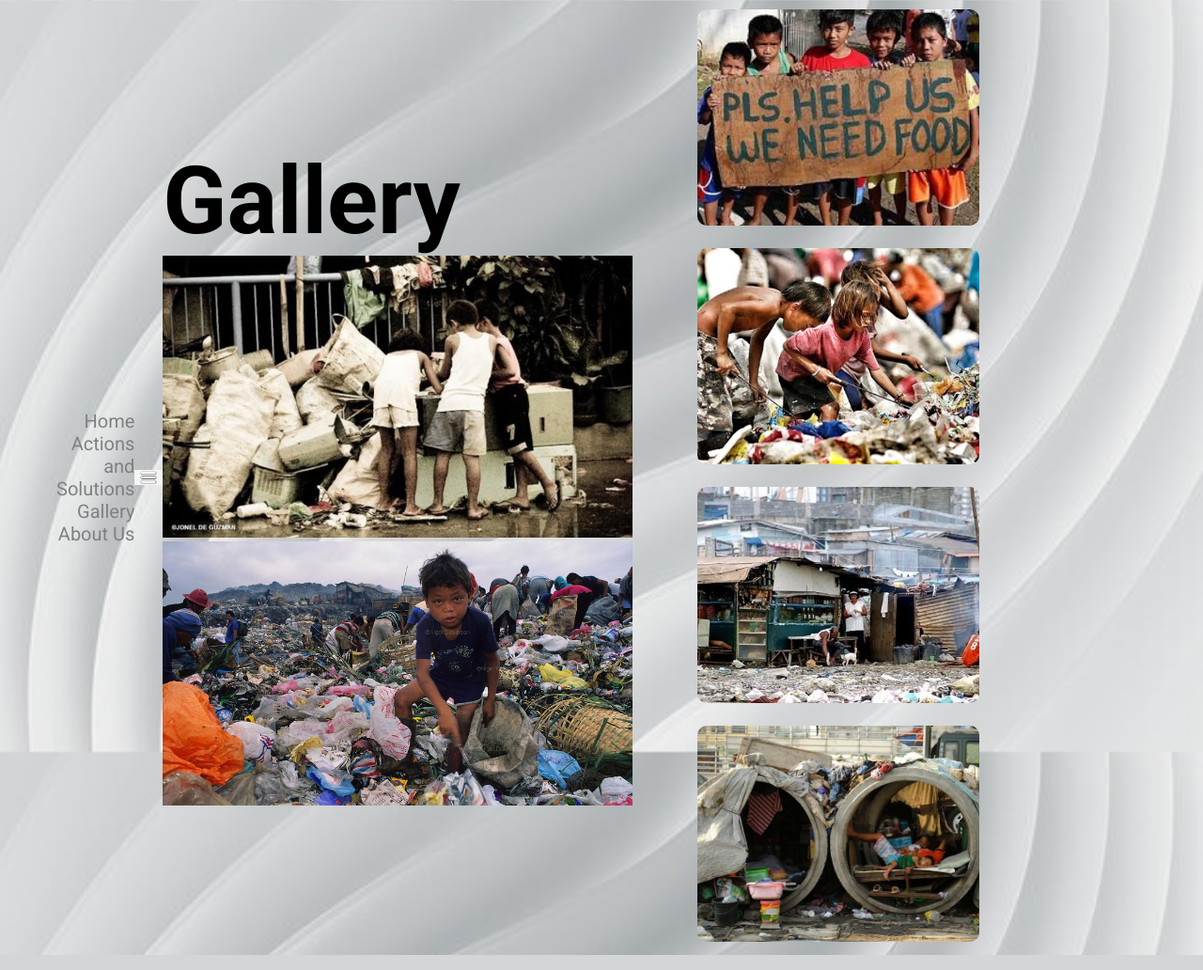
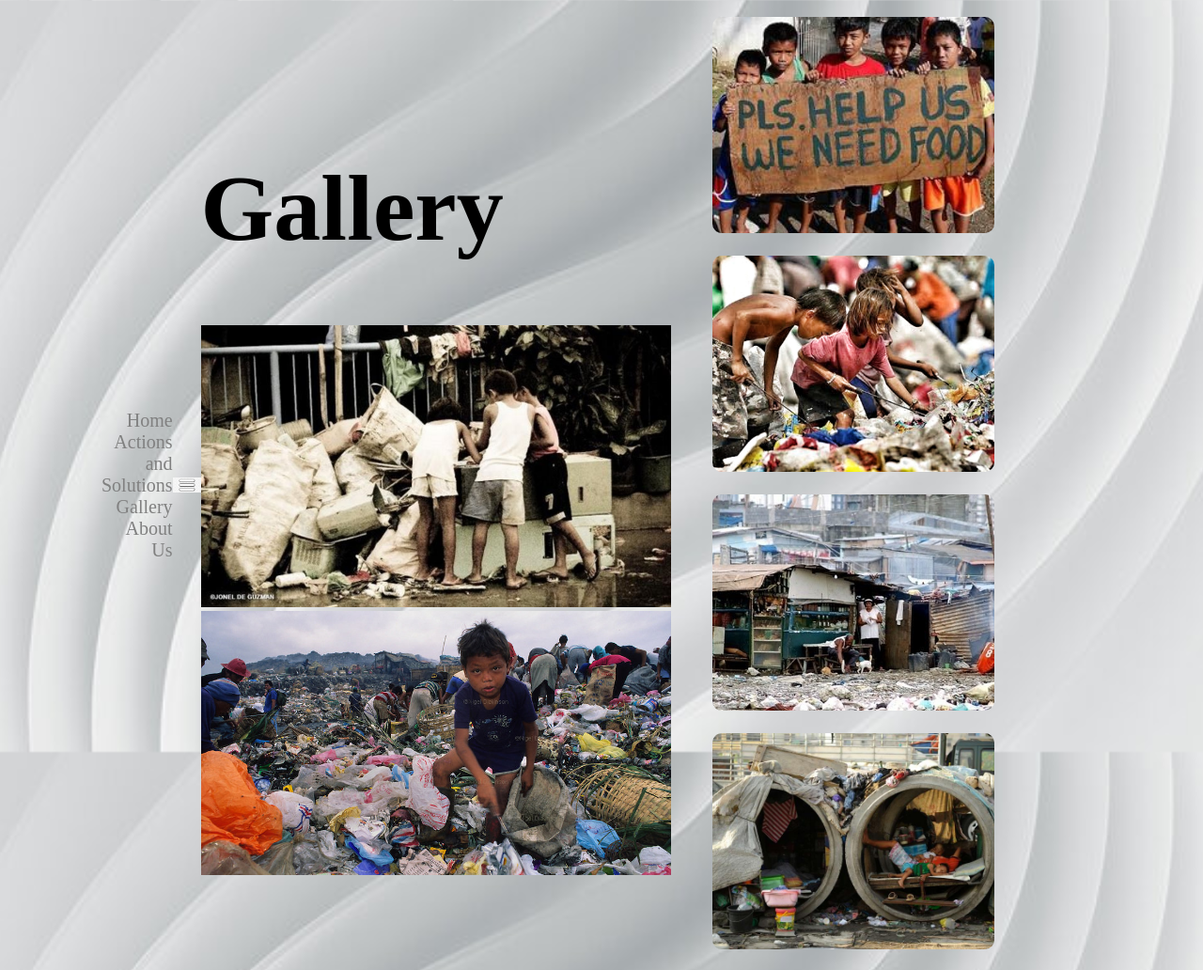
Before and after one commit to VinzJS/learningtasks, a PHP site: page /LT4/gallery.html in a window 1280 px wide. Shown: the whole page at 94% size. Run offline with PHP 8.4, Linux system fonts and the light colour scheme.

Commit message:
Update styles3.css

```diff
--- a/LT4/styles3.css
+++ b/LT4/styles3.css
@@ -36,11 +36,6 @@ body {
   background-size: cover;
 }
 
-*{
-  margin:0;
-  padding:0;
-  font-family:'Roboto', sans-serif;
-}
 .navbar{
   height:12%;
   display:flex;
@@ -71,6 +66,8 @@ nav ul li a{
  width:30px;
  cursor:pointer;
 }
+
+
 p{
   font-size:30px;
 }
```
